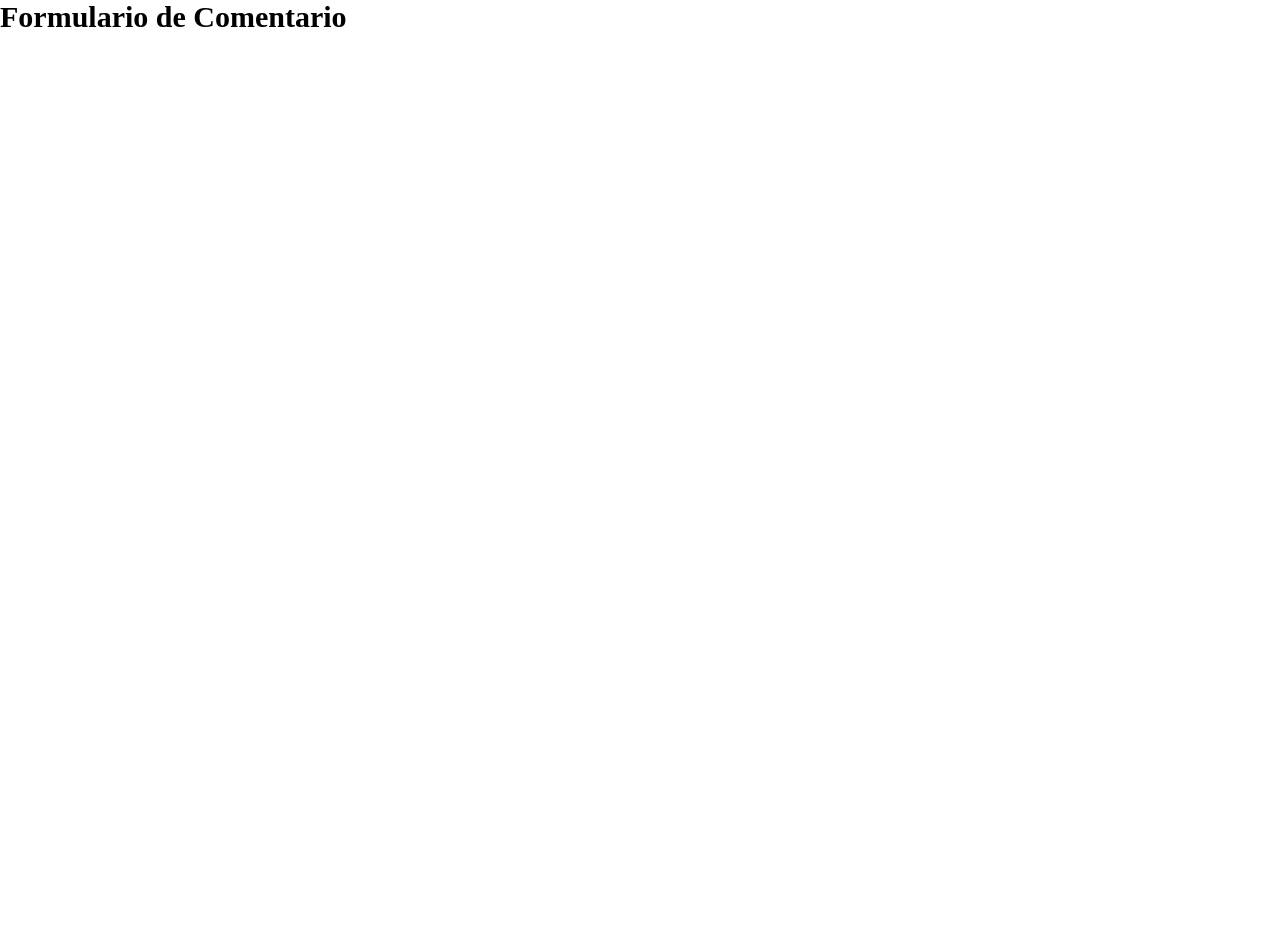
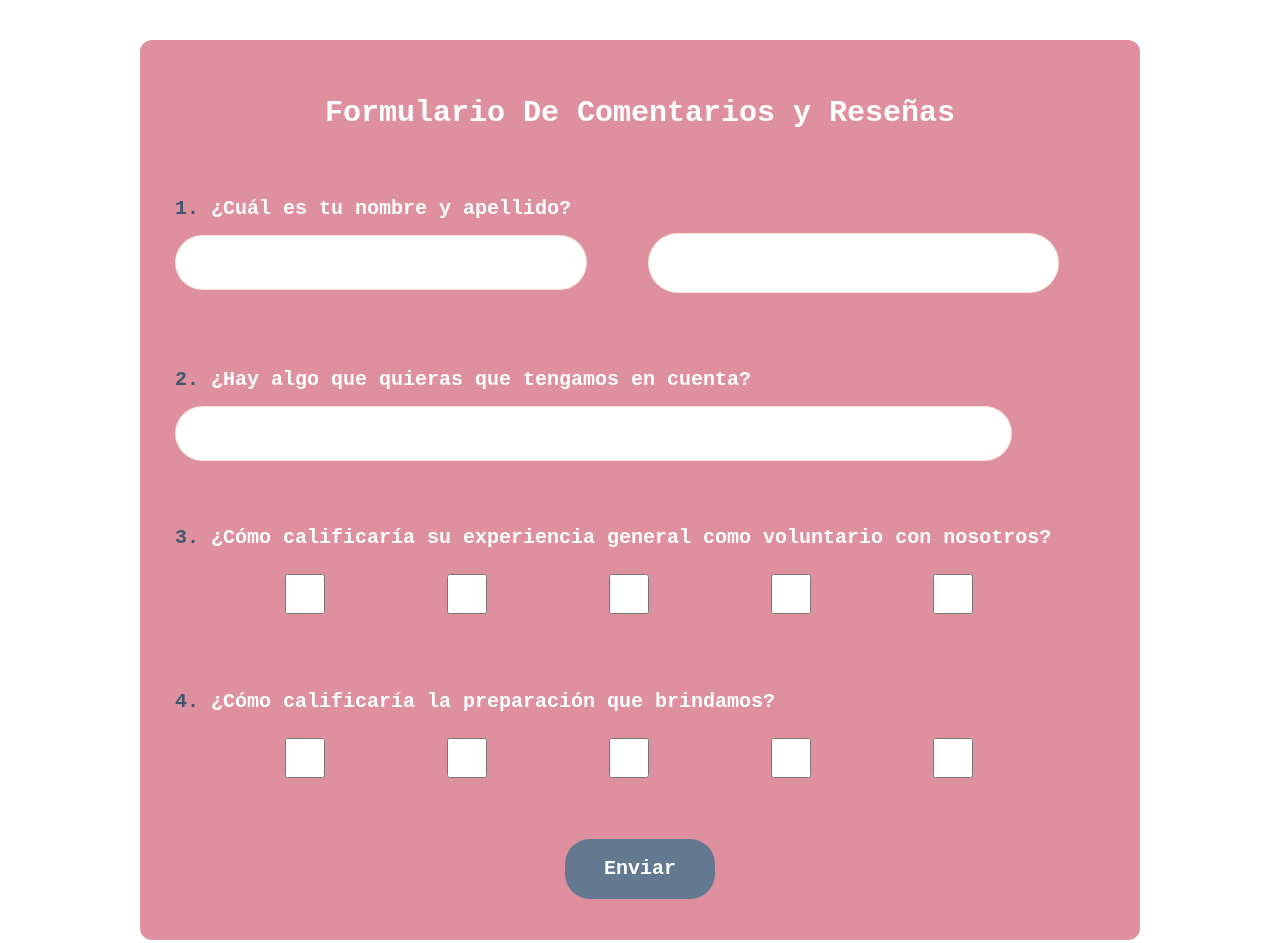
Before and after one commit to imafckingwalkinparadox/Proyectos_Formulario, a plain HTML site: page componentes/DeComentarios/DeComentarios.html in a window 1280 px wide. Before the commit the page ends 800 px from the top, so only its background shows below. Drawn offline with Linux system fonts and the light colour scheme.

Commit message:
Formulario de Contactos y reseñas finalizado
-Hecho por colaborador
-Falta hacer merge

```diff
--- a/componentes/DeComentarios/DeComentarios.css
+++ b/componentes/DeComentarios/DeComentarios.css
@@ -0,0 +1,139 @@
+.sec {
+    width: 100%;
+    max-width: 1000px;
+    height: 900px;
+    margin: 40px auto;
+    font-family: monospace;
+    border-radius: 12px;
+    background-color: rgb(223, 144, 158);
+
+    display: grid;
+    grid-template-columns: 1fr;
+    grid-template-rows: repeat(6, 1fr);
+}
+
+.titulo-1 {
+    display: flex;
+    align-items: center;
+    justify-content: center;
+    margin-top: 30px;
+    color: white;
+}
+
+.cuadro2 {
+    padding: 40px 35px;
+    gap: 15px;
+    display: grid;
+    grid-template-columns: 1fr 1fr;
+    grid-template-rows: 1fr;
+}
+
+.cuadro2 .minicuadro-1 h4 {
+    color: #3f566c;
+}
+
+.cuadro2 .minicuadro-1 span {
+    color: white;
+}
+
+.minicuadro-1 {
+    width: 100%;
+    height: 100%;
+}
+
+.rain1 {
+    width: 90%;
+    height: 55px;
+    margin-top: 15px;
+    border-radius: 999px;
+    border: 1px solid rgba(245.084012, 219.084012, 205.084012, 0.73);
+}
+
+.minicuadro-2 {
+    width: 100%;
+    height: 100%;
+}
+
+.minicuadro-2 .rain2 {
+    width: 90%;
+    height: 60px;
+    margin-top: 36px;
+    border-radius: 999px;
+    border: 1px solid rgba(245.084012, 219.084012, 205.084012, 0.73);
+}
+
+.cuadro3 {
+    padding: 35px 35px;
+}
+
+.cuadro3 span {
+    color: white;
+}
+
+.cuadro3 h4 {
+    color: #3f566c;
+}
+
+.cuadro3 label input {
+    width: 90%;
+    height: 55px;
+    margin-top: 15px;
+    border: 1px solid rgba(245.084012, 219.084012, 205.084012, 0.73);
+    border-radius: 999px;
+}
+
+.cuadro4 {
+    padding: 30px 35px;
+}
+
+.cuadro4 h4 {
+    color: #3f566c;
+}
+
+.cuadro4 span {
+    color: white;
+}
+
+.cuadro4 label input {
+    width: 40px;
+    height: 60px;
+    margin-top: 15px;
+    margin-left: 110px;
+}
+
+.cuadro5 {
+    padding: 30px 35px;
+}
+
+.cuadro5 h4 {
+    color: #3f566c;
+}
+
+.cuadro5 span {
+    color: white;
+}
+
+.cuadro5 label input {
+    width: 40px;
+    height: 60px;
+    margin-top: 15px;
+    margin-left: 110px;
+}
+
+.cuadro6 {
+    width: 15%;
+    height: 60px;
+    background-color: rgb(97.6738, 120.6738, 142.6738);
+    margin: auto;
+    border-radius: 25px;
+    margin-top: 15px;
+    color: white;
+
+    display: flex;
+    align-items: center;
+    justify-content: center;
+}
+
+.boton  {
+    text-decoration: none;
+}
--- a/componentes/DeComentarios/DeComentarios.html
+++ b/componentes/DeComentarios/DeComentarios.html
@@ -1,5 +1,5 @@
 <!DOCTYPE html>
-<html lang="en">
+<html lang="es">
 <head>
     <meta charset="UTF-8">
     <meta name="viewport" content="width=device-width, initial-scale=1.0">
@@ -11,7 +11,71 @@
 </head>
 <body>
 
-    <h2>Formulario de Comentario</h2>
+    <section class="sec">
+        <div class="titulo-1">
+            <h2>Formulario De Comentarios y Reseñas</h2>
+        </div>
+        <div class="cuadro2">
+            <label for="">
+                <div class="minicuadro-1">
+                    <h4>1. <span>¿Cuál es tu nombre y apellido?</span> </h4>
+                    <input class="rain1"></input>
+                </div>
+            </label>
+            <label for="">
+                <div class="minicuadro-2">
+                    <input class="rain2"></input>
+                </div>
+            </label>
+        </div>
+        <div class="cuadro3">
+            <h4>2. <span>¿Hay algo que quieras que tengamos en cuenta?</span></h4>
+            <label for="">
+                <input type="text">
+            </label>
+        </div>
+        <div class="cuadro4">
+            <h4>3. <span>¿Cómo calificaría su experiencia general como voluntario con nosotros?</span> </h4>
+            <label for="">
+                <input type="checkbox">
+            </label>
+            <label for="">
+                <input type="checkbox">
+            </label>
+            <label for="">
+                <input type="checkbox">
+            </label>
+            <label for="">
+                <input type="checkbox">
+            </label>
+            <label for="">
+                <input type="checkbox">
+            </label>
+        </div>
+        <div class="cuadro5">
+            <h4>4. <span>¿Cómo calificaría la preparación que brindamos?</span> </h4>
+            <label for="">
+                <input type="checkbox">
+            </label>
+            <label for="">
+                <input type="checkbox">
+            </label>
+            <label for="">
+                <input type="checkbox">
+            </label>
+            <label for="">
+                <input type="checkbox">
+            </label>
+            <label for="">
+                <input type="checkbox">
+            </label>
+        </div>
+        <a href="#" class="boton">
+            <div class="cuadro6">
+                <h4>Enviar</h4>
+            </div>
+        </a>
+    </section>
 
     <script src="DeComentarios.js"></script>
 
```
